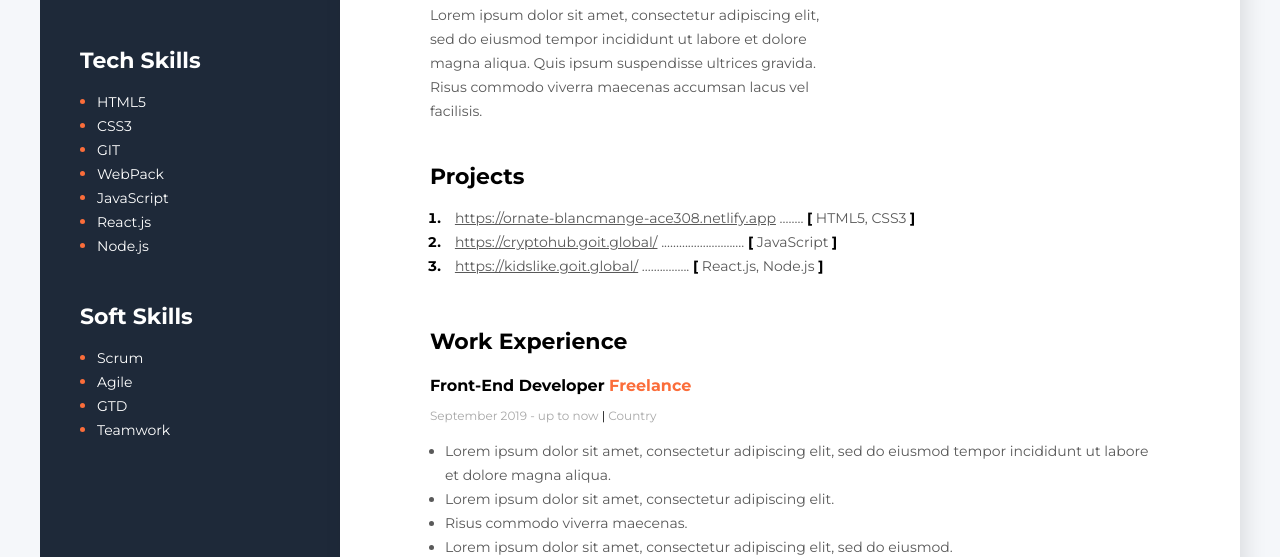
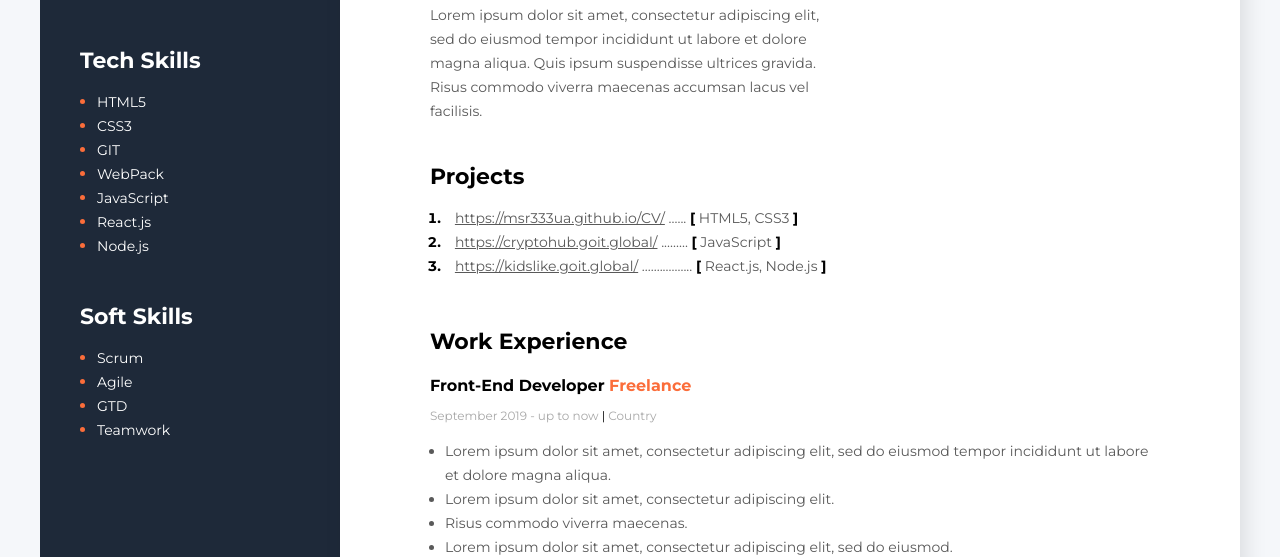
Before and after one commit to MSR333UA/CV, a plain HTML site: page index.html in a window 1280 px wide. Shown: the part 249-806 px from the top of the page. Drawn offline with Linux system fonts and the light colour scheme.

Commit message:
мій лінк

```diff
--- a/index.html
+++ b/index.html
@@ -32,20 +32,20 @@
         </h3>
         <ol class="projects-list">
           <li class="projects-item">
-            <span class="project"><a href="https://ornate-blancmange-ace308.netlify.app" class="project-link">https://ornate-blancmange-ace308.netlify.app</a>
-              ........
+            <span class="project"><a href="https://msr333ua.github.io/CV/" class="project-link">https://msr333ua.github.io/CV/</a>
+              ......
               <span class="project-bracket">[</span> HTML5, CSS3 <span class="project-bracket">]</span>
             </span>
           </li>
           <li class="projects-item">
             <span class="project"><a href="https://cryptohub.goit.global/" class="project-link">https://cryptohub.goit.global/</a>
-              ............................
+              .........
               <span class="project-bracket">[</span> JavaScript <span class="project-bracket">]</span>
             </span>
           </li>
           <li class="projects-item">
             <span class="project"><a href="https://kidslike.goit.global/" class="project-link">https://kidslike.goit.global/</a>
-              ................
+              .................
               <span class="project-bracket">[</span> React.js, Node.js <span class="project-bracket">]</span>
             </span>
           </li>
```
